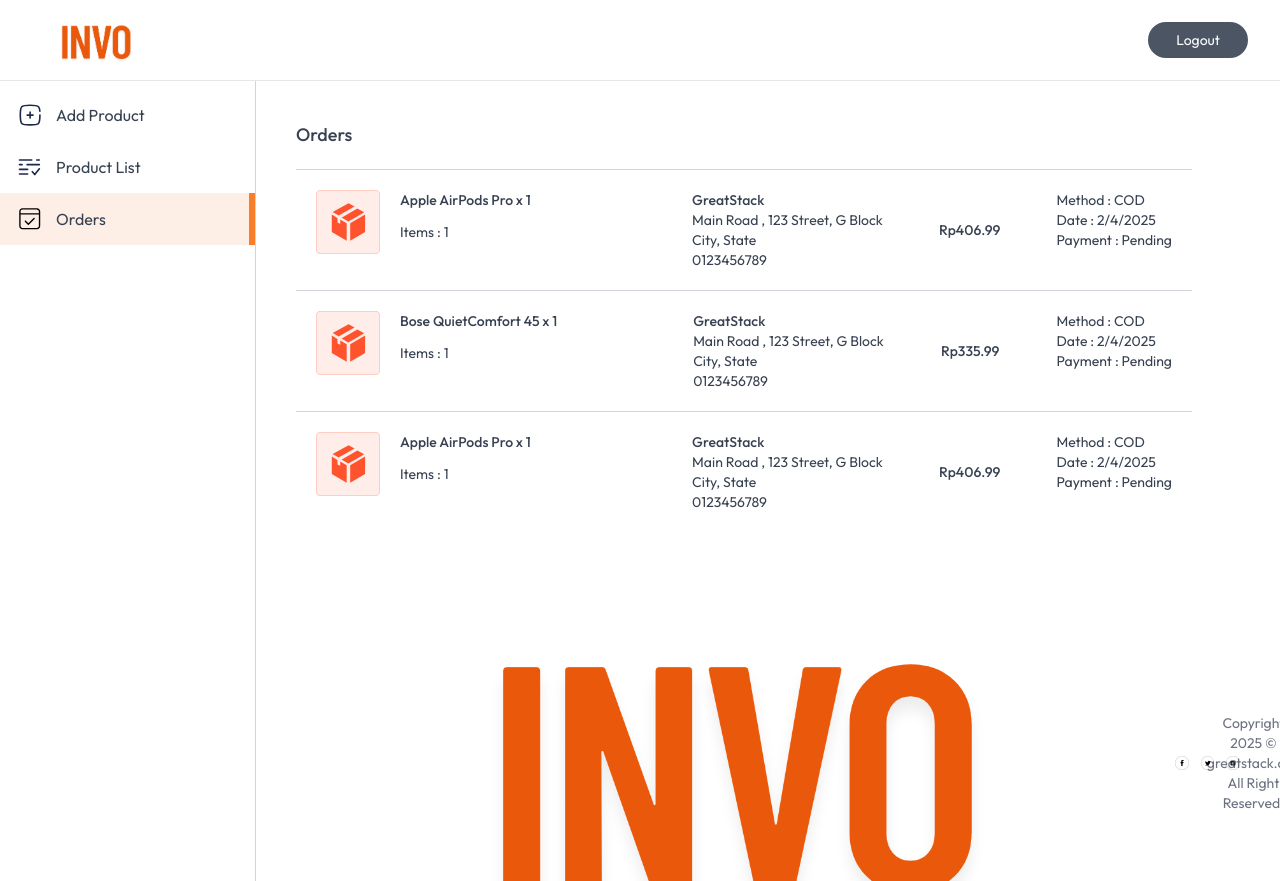
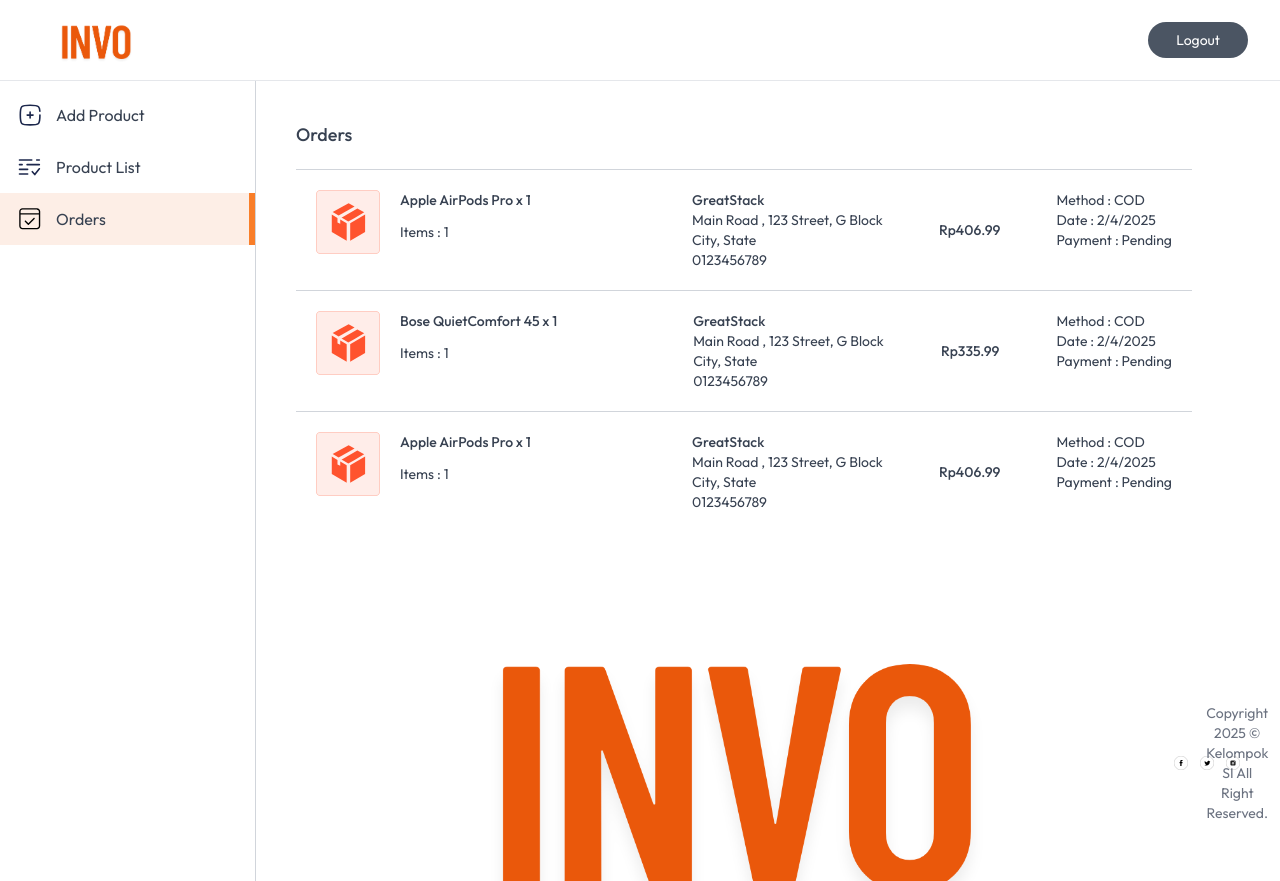
Before and after one commit to denasatwika/Finall-Project-SI, a Next.js app: page /seller/orders in a window 1280 px wide. Built offline with nearby package versions, Linux system fonts and the light colour scheme; no server answers; the database is empty.

Commit message:
Edit Footer

```diff
--- a/components/seller/Footer.jsx
+++ b/components/seller/Footer.jsx
@@ -9,7 +9,7 @@ const Footer = () => {
         <Image className="hidden md:block" src={assets.invo} alt="logo" />
         <div className="hidden md:block h-7 w-px bg-gray-500/60"></div>
         <p className="py-4 text-center text-xs md:text-sm text-gray-500">
-          Copyright 2025 © greatstack.dev All Right Reserved.
+          Copyright 2025 © Kelompok SI All Right Reserved.
         </p>
       </div>
       <div className="flex items-center gap-3">
```
